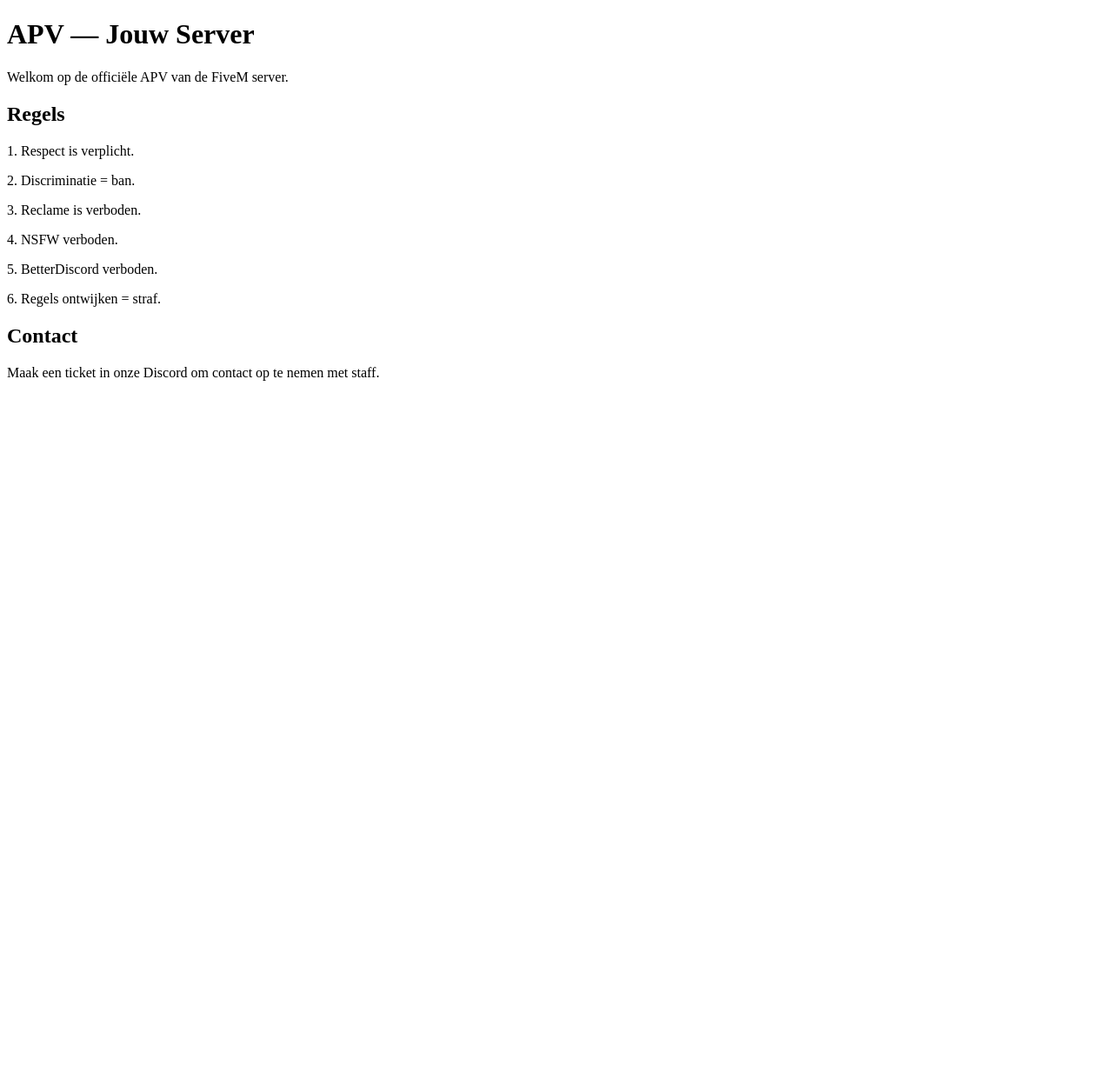
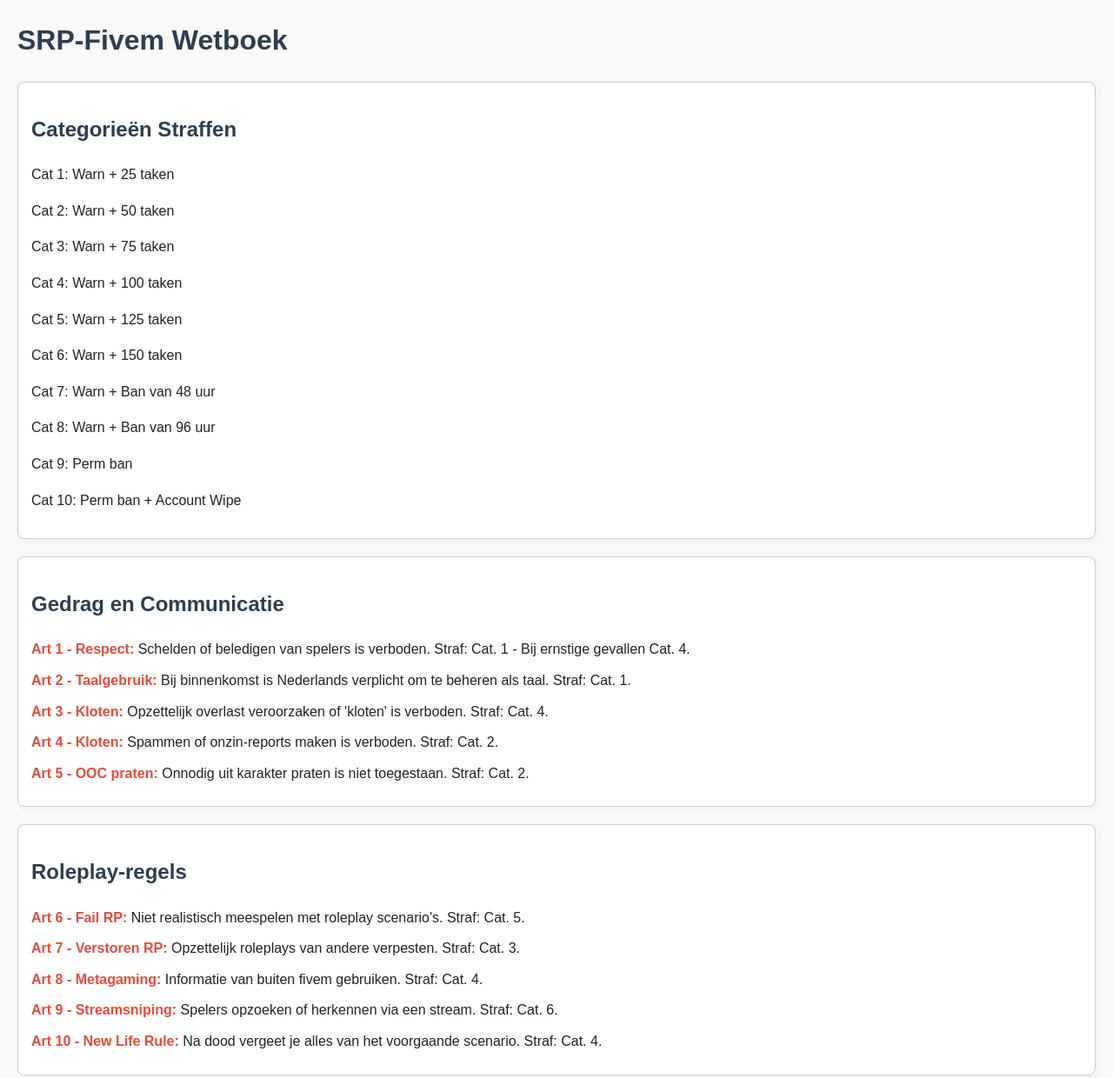
Before and after one commit to apv-zilverdam/zilverdamAPV, a plain HTML site: page index.html in a window 1280 px wide. Shown: the top 1240 px of the page at 87% size. Before the commit the page ends 800 px from the top, so only its background shows below. Drawn offline with Linux system fonts and the light colour scheme.

Commit message:
Update index.html
-

```diff
--- a/index.html
+++ b/index.html
@@ -1,22 +1,81 @@
-<!doctype html>
-<html>
+<!DOCTYPE html>
+<html lang="nl">
 <head>
-  <title>APV - Jouw Server</title>
-  <meta charset="utf-8">
+<meta charset="UTF-8">
+<meta name="viewport" content="width=device-width, initial-scale=1.0">
+<title>SRP-Fivem Wetboek</title>
+<style>
+    body {
+        font-family: Arial, sans-serif;
+        margin: 20px;
+        line-height: 1.6;
+        background-color: #f9f9f9;
+        color: #222;
+    }
+    h1, h2, h3 {
+        color: #2c3e50;
+    }
+    .category {
+        border: 1px solid #ccc;
+        border-radius: 8px;
+        background-color: #fff;
+        padding: 15px;
+        margin-bottom: 20px;
+        box-shadow: 2px 2px 8px rgba(0,0,0,0.05);
+    }
+    .article {
+        margin-bottom: 10px;
+    }
+    .article strong {
+        color: #e74c3c;
+    }
+    .section {
+        margin-top: 20px;
+    }
+</style>
 </head>
 <body>
-  <h1>APV — Jouw Server</h1>
-  <p>Welkom op de officiële APV van de FiveM server.</p>
+<h1>SRP-Fivem Wetboek</h1>
 
-  <h2>Regels</h2>
-  <p>1. Respect is verplicht.</p>
-  <p>2. Discriminatie = ban.</p>
-  <p>3. Reclame is verboden.</p>
-  <p>4. NSFW verboden.</p>
-  <p>5. BetterDiscord verboden.</p>
-  <p>6. Regels ontwijken = straf.</p>
+<div class="category">
+    <h2>Categorieën Straffen</h2>
+    <p>Cat 1: Warn + 25 taken</p>
+    <p>Cat 2: Warn + 50 taken</p>
+    <p>Cat 3: Warn + 75 taken</p>
+    <p>Cat 4: Warn + 100 taken</p>
+    <p>Cat 5: Warn + 125 taken</p>
+    <p>Cat 6: Warn + 150 taken</p>
+    <p>Cat 7: Warn + Ban van 48 uur</p>
+    <p>Cat 8: Warn + Ban van 96 uur</p>
+    <p>Cat 9: Perm ban</p>
+    <p>Cat 10: Perm ban + Account Wipe</p>
+</div>
 
-  <h2>Contact</h2>
-  <p>Maak een ticket in onze Discord om contact op te nemen met staff.</p>
+<div class="section category">
+    <h2>Gedrag en Communicatie</h2>
+    <div class="article"><strong>Art 1 - Respect:</strong> Schelden of beledigen van spelers is verboden. Straf: Cat. 1 - Bij ernstige gevallen Cat. 4.</div>
+    <div class="article"><strong>Art 2 - Taalgebruik:</strong> Bij binnenkomst is Nederlands verplicht om te beheren als taal. Straf: Cat. 1.</div>
+    <div class="article"><strong>Art 3 - Kloten:</strong> Opzettelijk overlast veroorzaken of 'kloten' is verboden. Straf: Cat. 4.</div>
+    <div class="article"><strong>Art 4 - Kloten:</strong> Spammen of onzin-reports maken is verboden. Straf: Cat. 2.</div>
+    <div class="article"><strong>Art 5 - OOC praten:</strong> Onnodig uit karakter praten is niet toegestaan. Straf: Cat. 2.</div>
+</div>
+
+<div class="section category">
+    <h2>Roleplay-regels</h2>
+    <div class="article"><strong>Art 6 - Fail RP:</strong> Niet realistisch meespelen met roleplay scenario's. Straf: Cat. 5.</div>
+    <div class="article"><strong>Art 7 - Verstoren RP:</strong> Opzettelijk roleplays van andere verpesten. Straf: Cat. 3.</div>
+    <div class="article"><strong>Art 8 - Metagaming:</strong> Informatie van buiten fivem gebruiken. Straf: Cat. 4.</div>
+    <div class="article"><strong>Art 9 - Streamsniping:</strong> Spelers opzoeken of herkennen via een stream. Straf: Cat. 6.</div>
+    <div class="article"><strong>Art 10 - New Life Rule:</strong> Na dood vergeet je alles van het voorgaande scenario. Straf: Cat. 4.</div>
+    <!-- Voeg hier alle artikelen 11 t/m 40 in dezelfde structuur toe -->
+</div>
+
+<div class="section category">
+    <h2>Onderwereld (OH) & Overval regels</h2>
+    <div class="article"><strong>OH 1 - Hostages:</strong> Per hostage mag 1 eis worden gesteld. Per overheidsmedewerker telt als 2 eisen. Elke aanvraag is 1 eis. Max 50k zwart geld.</div>
+    <div class="article"><strong>OH 2 - Verboden eisen:</strong> Niet toegestaan: geen achtervolging, eenheden wegsturen, hostages meenemen of vergelijkbare beperkingen.</div>
+    <!-- Voeg OH 3 t/m OW 14 op dezelfde manier toe -->
+</div>
+
 </body>
 </html>
```
